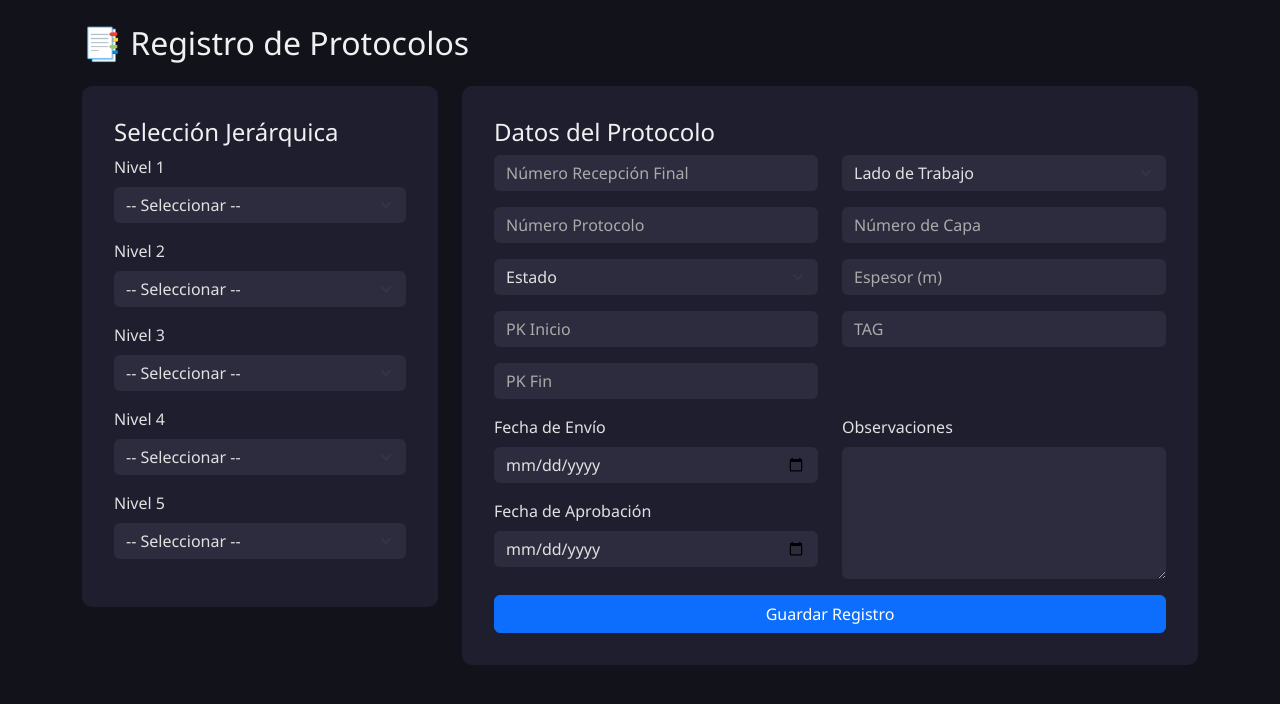
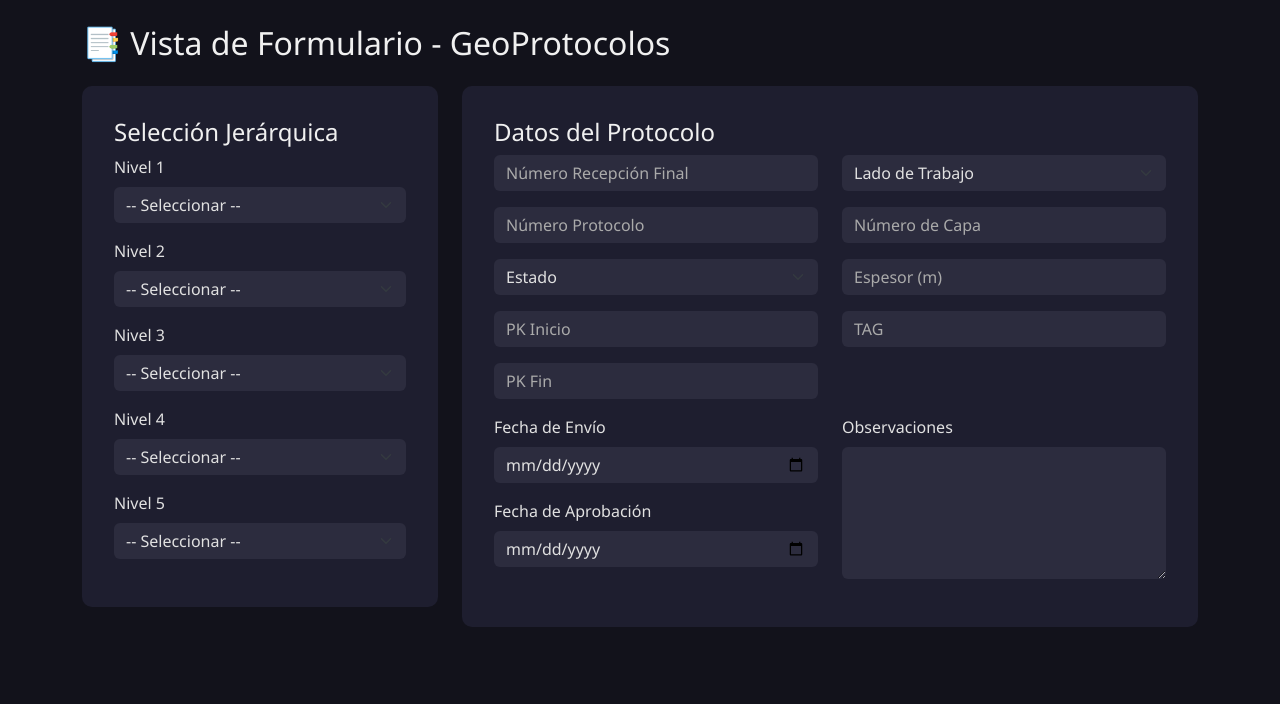
Before and after one commit to Calamardes/Registro-de-Protocolos, a FastAPI app: template templates/formulario.html in a window 1280 px wide. Shown: the top 704 px of the page. Run offline with FastAPI, Linux system fonts and the light colour scheme; the template is opened without the code that fills it, so the values that code supplies are empty; parts of the project's set-up code (start-up, migrations or seed data) failed here and were passed over.

Commit message:
Update formulario.html

```diff
--- a/templates/formulario.html
+++ b/templates/formulario.html
@@ -33,13 +33,9 @@
 </head>
 <body>
 <div class="container mt-4">
-    <h2 class="mb-4">📑 Registro de Protocolos</h2>
+    <h2 class="mb-4">📑 Vista de Formulario - GeoProtocolos</h2>
 
-    {% if mensaje %}
-        <div class="alert alert-info">{{ mensaje }}</div>
-    {% endif %}
-
-    <form method="POST" action="/registro">
+    <form>
         <div class="row">
             <!-- Jerarquía -->
             <div class="col-md-4">
@@ -56,15 +52,14 @@
                 </div>
             </div>
 
-            <!-- Campos manuales -->
+            <!-- Campos visuales -->
             <div class="col-md-8">
                 <div class="form-section">
                     <h4>Datos del Protocolo</h4>
-
                     <div class="row">
                         <div class="col-md-6">
                             <input class="form-control mb-3" name="rp_number" placeholder="Número Recepción Final">
-                            <input class="form-control mb-3" name="protocol_number" placeholder="Número Protocolo" required>
+                            <input class="form-control mb-3" name="protocol_number" placeholder="Número Protocolo">
                             <select class="form-select mb-3" name="status">
                                 <option value="">Estado</option>
                                 <option value="aprobado">Aprobado</option>
@@ -86,7 +81,6 @@
                             <input class="form-control mb-3" name="tag" placeholder="TAG">
                         </div>
                     </div>
-
                     <div class="row">
                         <div class="col-md-6">
                             <label class="form-label">Fecha de Envío</label>
@@ -99,8 +93,6 @@
                             <textarea class="form-control mb-3" name="observation_notes" rows="5"></textarea>
                         </div>
                     </div>
-
-                    <button type="submit" class="btn btn-primary w-100">Guardar Registro</button>
                 </div>
             </div>
         </div>
```
